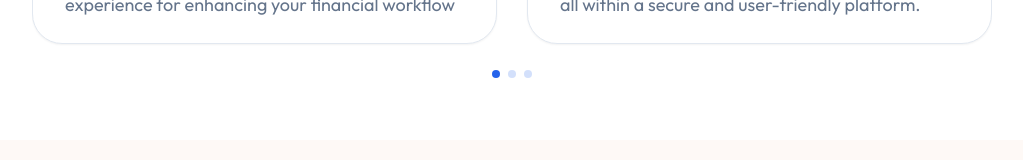
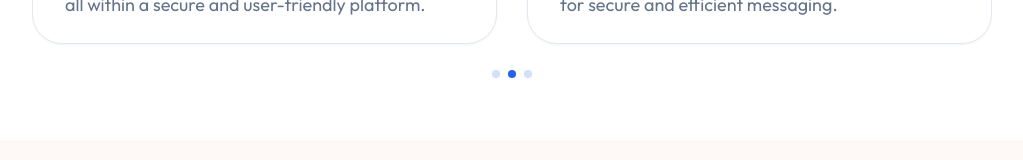
Before and after one commit to Praizee/nextjs-portfolio, a Next.js app: page / in a window 1280 px wide. Shown: the part 3946-4106 px from the top of the page, without its empty margins (128-1151 px from the left). Built offline with nearby package versions, Linux system fonts and the light colour scheme.

Commit message:
feat: swiper autoplay in works section

```diff
--- a/components/ProjectCard.jsx
+++ b/components/ProjectCard.jsx
@@ -11,7 +11,8 @@ const ProjectCard = ({ project }) => {
         {/* Image */}
         <div className="relative w-full h-[300px] flex items-center justify-center bg-tertiary dark:bg-secondary/40 xl:bg-work_project_bg_light xl:dark:bg-work_project_bg_dark xl:bg-[110%] xl:bg-no-repeat overflow-hidden">
           <Image
-            className="absolute bottom-0 shadow-2xl w-auto h-auto"
+            className="absolute bottom-0 shadow-2xl"
+            // w-auto h-auto
             src={project.image}
             width={245}
             height={250}
--- a/components/Work.jsx
+++ b/components/Work.jsx
@@ -5,12 +5,15 @@ import { Button } from "./ui/button";
 // Import Swiper styles
 import "swiper/css";
 import "swiper/css/pagination";
+import "swiper/css/autoplay";
 
 // Required Modules
-import { Pagination } from "swiper/modules";
+import { Pagination, Autoplay } from "swiper/modules";
 
 // Components
 import ProjectCard from "./ProjectCard";
+
+// Import Swiper React components
 import { Swiper, SwiperSlide } from "swiper/react";
 
 const projectData = [
@@ -85,7 +88,8 @@ const Work = () => {
               },
             }}
             spaceBetween={30}
-            modules={[Pagination]}
+            modules={[Pagination, Autoplay]}
+            autoplay
             pagination={{ clickable: true }}
           >
             {/* Show only the first 4 projects for the slides */}
```
